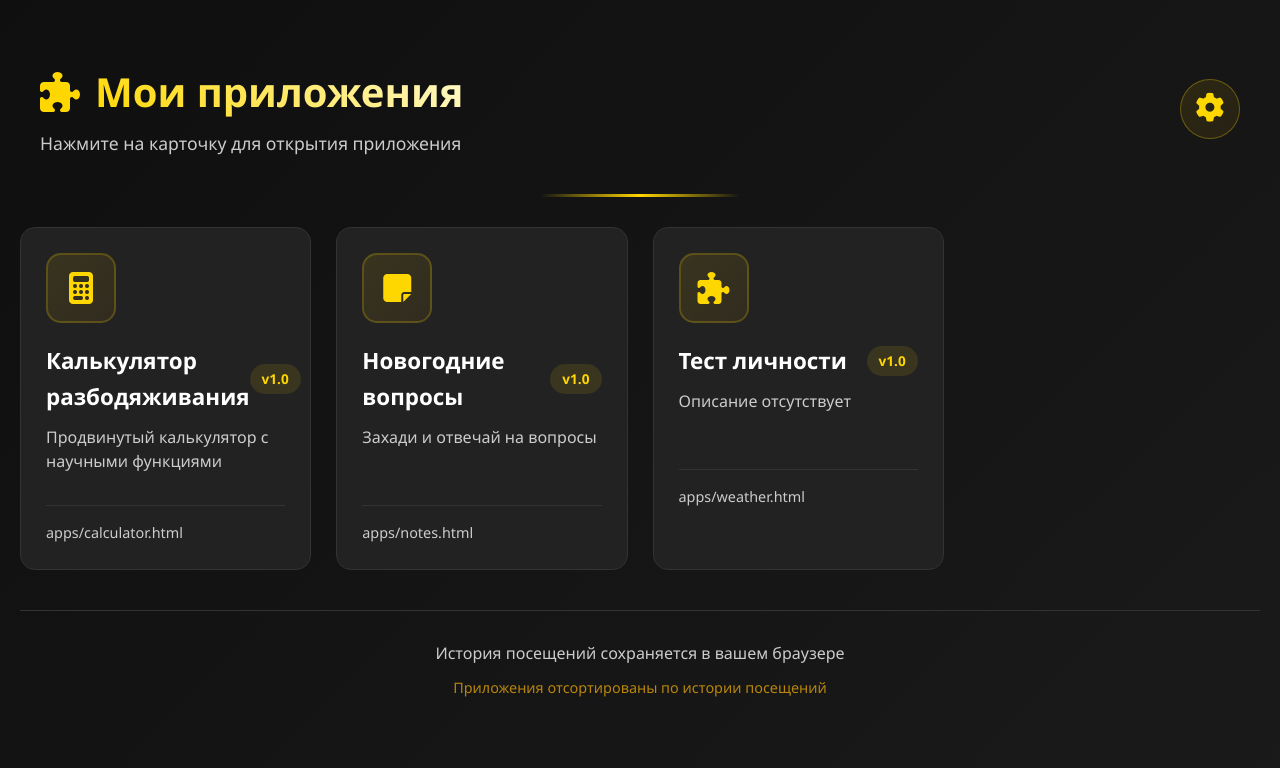
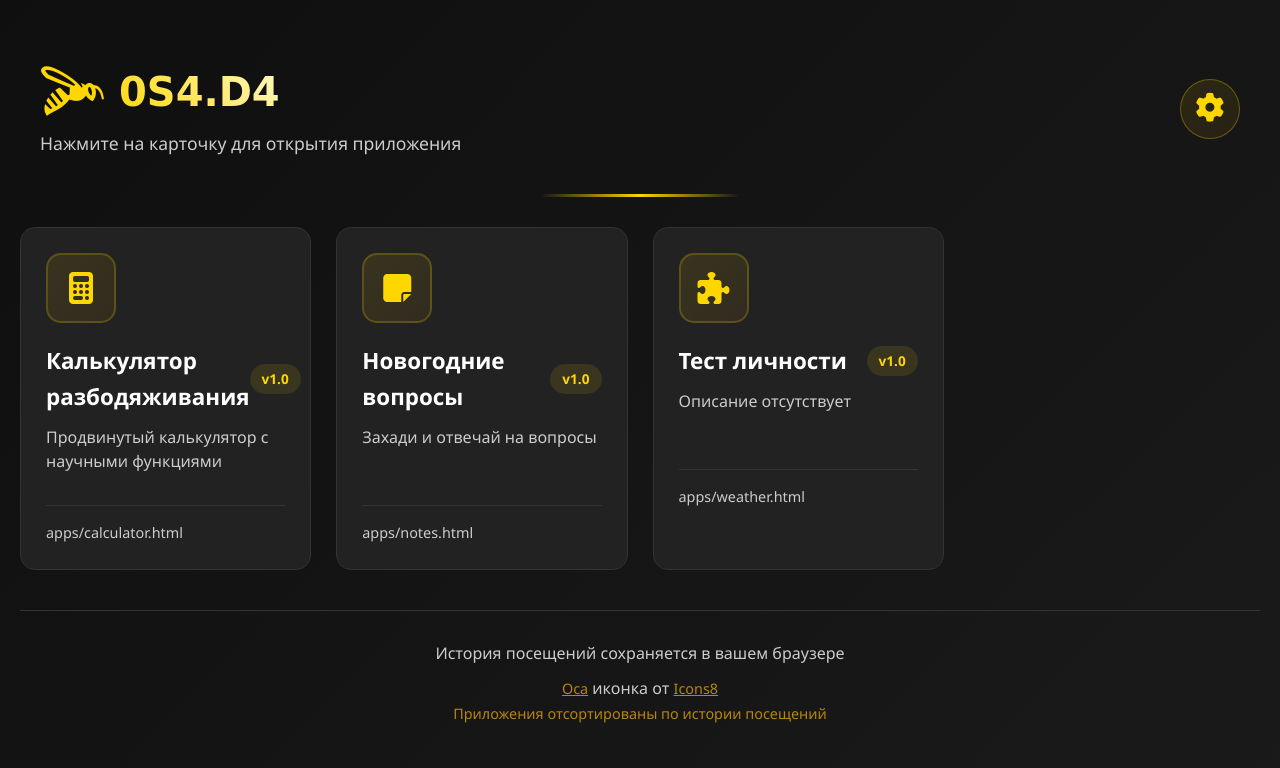
Before and after one commit to Osa-Da/Osa-Da.github.io, a plain HTML site: page index.html in a window 1280 px wide. Drawn offline with Linux system fonts and the light colour scheme.

Commit message:
Поменял название + иконка осы

```diff
--- a/index.html
+++ b/index.html
@@ -3,14 +3,13 @@
     <head>
         <meta charset="UTF-8" />
         <meta name="viewport" content="width=device-width, initial-scale=1.0" />
-        <title>Мои приложения</title>
-
+        <title>APPS</title>
         <!-- Подключаем иконки Font Awesome -->
         <link
             rel="stylesheet"
             href="https://cdnjs.cloudflare.com/ajax/libs/font-awesome/6.4.0/css/all.min.css"
         />
-
+        <link type="Image/x-icon" href="./img/icons8-оса-32.png" rel="icon">
         <style>
             /* СБРОС СТИЛЕЙ */
             * {
@@ -85,6 +84,7 @@
                 -webkit-background-clip: text;
                 background-clip: text;
                 color: transparent;
+                font-family: cursive;
             }
 
             .subtitle {
@@ -502,8 +502,8 @@
             <header class="header">
                 <div>
                     <div class="logo">
-                        <i class="fas fa-puzzle-piece"></i>
-                        <h1>Мои приложения</h1>
+                        <img src="./img/icons8-оса-64.png" alt="" />
+                        <h1>0S4.D4</h1>
                     </div>
                     <p class="subtitle">Нажмите на карточку для открытия приложения</p>
                 </div>
@@ -522,6 +522,14 @@
             <!-- ФУТЕР -->
             <footer class="footer">
                 <p>История посещений сохраняется в вашем браузере</p>
+                <a
+                    class="footer-hint"
+                    target="_blank"
+                    href="https://icons8.com/icon/IFhsZiffpvJa/wasp"
+                    >Оса</a
+                >
+                иконка от
+                <a class="footer-hint" target="_blank" href="https://icons8.com">Icons8</a>
                 <p class="footer-hint">Приложения отсортированы по истории посещений</p>
             </footer>
         </div>
```
Also changed, not shown: img/icons8-оса-32.png (added), img/icons8-оса-64.png (added).
